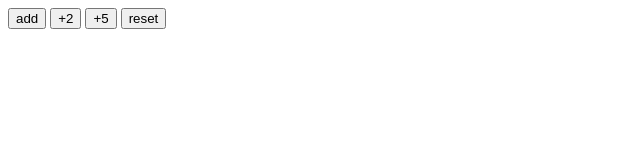
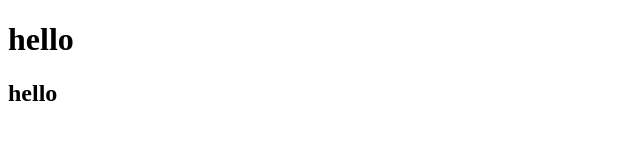
Before and after one commit to NaiduGG/LearnFullStack, a website: page public/index.html in a window 1280 px wide. Shown: the whole page, without its empty margins (0-640 px from the left). Drawn offline with Linux system fonts and the light colour scheme.

Commit message:
testing the updation of code

```diff
--- a/package.json
+++ b/package.json
@@ -14,6 +14,7 @@
   "dependencies": {
     "bcrypt": "^6.0.0",
     "express": "^5.2.1",
+    "socket.io": "^4.8.4",
     "sqlite3": "^6.0.1"
   }
 }
--- a/public/index.html
+++ b/public/index.html
@@ -3,35 +3,10 @@
 <head>
     <meta charset="UTF-8">
     <meta name="viewport" content="width=device-width, initial-scale=1.0">
-    <title>testing</title>
+    <title>Document</title>
 </head>
 <body>
-    <button
-        onclick="
-            ans +=1;
-            console.log(ans);
-        "
-    >add</button>
-    <button
-        onclick="
-            ans +=2;
-            console.log(ans);
-        "
-    >+2</button>
-    <button
-        onclick="
-            ans +=5;
-            console.log(ans);
-        "
-    >+5</button>
-    <button
-        onclick="
-            ans = 0;
-            console.log(ans);
-        "
-    >reset</button>
+    <h1>hello</h1>
+    <h2>hello</h2>
 </body>
-<script>
-    let ans = 0;
-</script>
 </html>
--- a/public/style.css
+++ b/public/style.css
@@ -50,6 +50,7 @@ section {
 
   border: 1px solid #e5e7eb;
   border-radius: 12px;
+  corner-shape: squircle;
 
   box-shadow: 0 8px 25px rgba(0, 0, 0, 0.06);
 }
```
Also changed, not shown: 1 other file.
